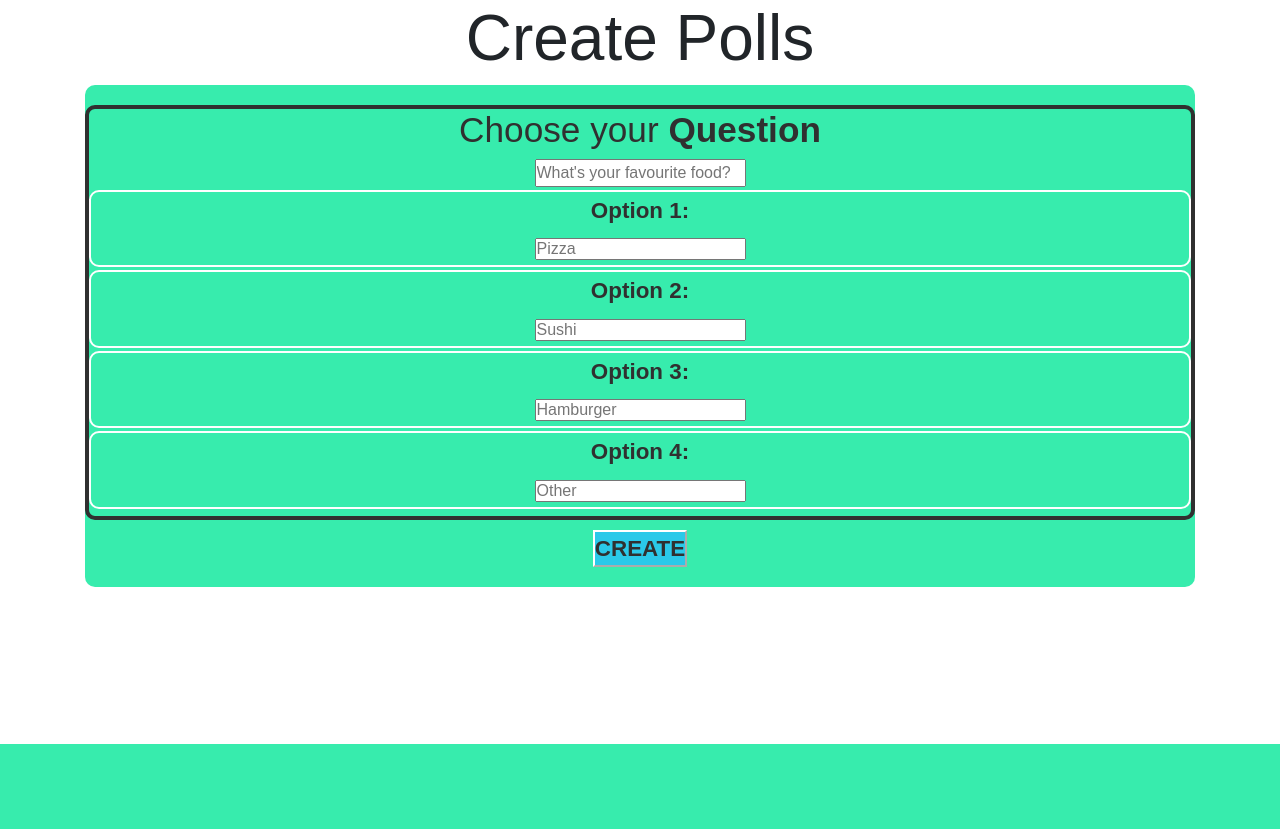
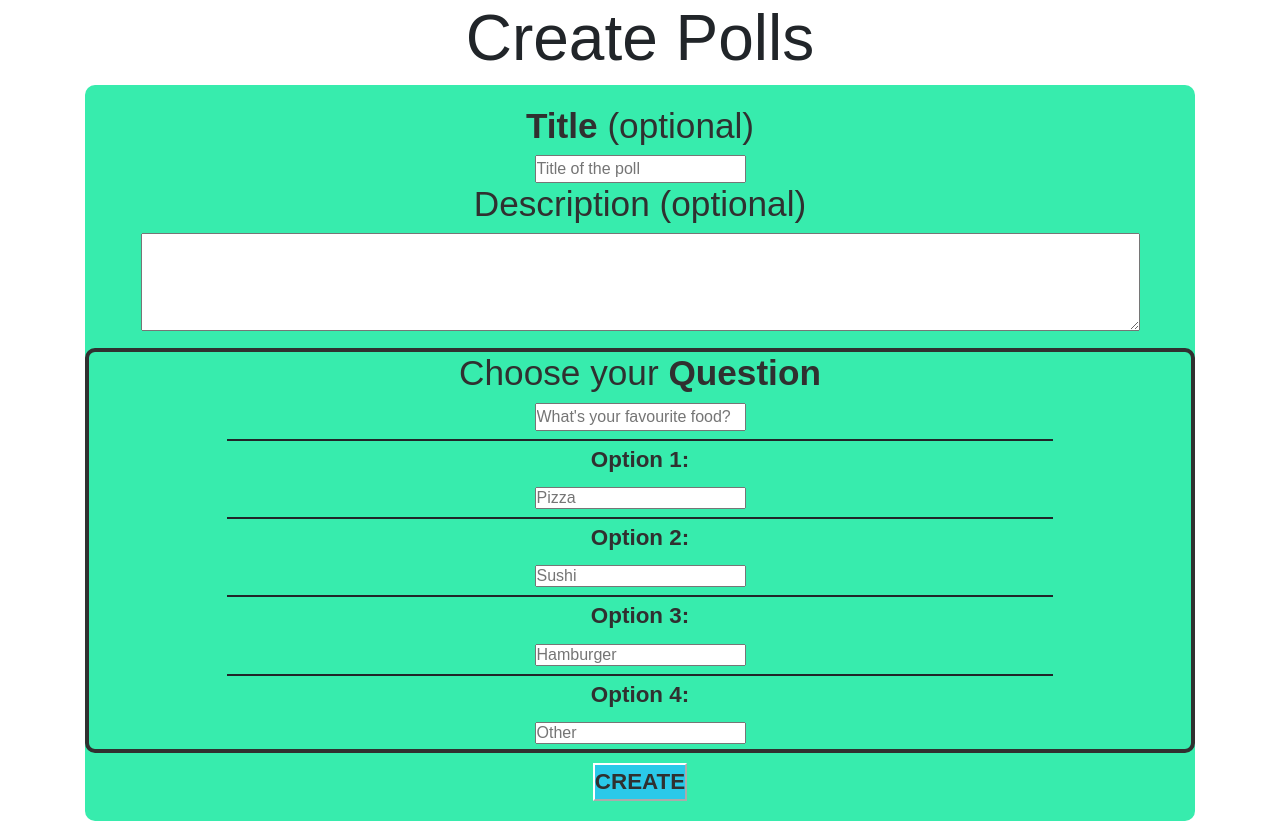
Before and after one commit to MircoSut/Flask-Polls-Webapp, a Flask app: page /create in a window 1280 px wide. Shown: the part 56-885 px from the top of the page. Before the commit the page ends 800 px from the top, so only its background shows below. Run offline with Flask 3, Linux system fonts and the light colour scheme; a user stored in the database is signed in; some libraries are stand-ins or nearby versions.

Commit message:
Added title and description to the polls

```diff
--- a/website/models.py
+++ b/website/models.py
@@ -4,7 +4,9 @@ from sqlalchemy.sql import func
 
 class Poll(db.Model):
     id = db.Column(db.Integer, primary_key=True)
-    question = db.Column(db.String(2000))
+    title = db.Column(db.String(150))
+    description = db.Column(db.String(2000))
+    question = db.Column(db.String(200))
     option_1 = db.Column(db.String(150))
     option_2 = db.Column(db.String(150))
     option_3 = db.Column(db.String(150))
--- a/website/static/styles.css
+++ b/website/static/styles.css
@@ -59,15 +59,24 @@ form {
     border-radius: 10px;
     padding-bottom: 5px;
     margin-bottom: 10px;
+    margin-top: 10px;
+}
+
+.poll-description {
+    width:90%;
 }
 
 .create-option {
-    border: 2px solid var(--clr-light);
-    border-radius: 10px;
-    padding-bottom: 5px;
-    margin-top: 3px;
-    margin-bottom: 2px;
     line-height: 1;
+}
+
+.create-option::before {
+    content: "";
+    display:block;
+    width: 75%;
+    height:2px;
+    margin: 0.5em auto 0;
+    background: currentColor;
 }
 
 form h4 {
@@ -192,6 +201,14 @@ form p {
 }
 
 /* Polls */
+.whole-poll::after {
+    content: '';
+    display: block;
+    width:50%;
+    height:2px;
+    background: var(--clr-accent2);
+    margin: 1em auto;
+}
 
 .poll {
     background-color: var(--clr-light);
--- a/website/templates/create.html
+++ b/website/templates/create.html
@@ -3,12 +3,18 @@
 
 {% block content %}
 <!-- form element -->
-<section class="create-polls"><h1 align="center">Create Polls</h1>
+<section class="create-polls">
+    <h1 align="center">Create Polls</h1>
 
     <form align="center" method="POST" id="pollForm">
 
         <!-- <p>[All Image File are <strong>optional</strong>]</p> -->
-
+        <div class="poll-information">
+            <h4><strong>Title</strong> (optional)</h4>
+            <input type="text"name="poll-title" placeholder="Title of the poll">
+            <h4>Description (optional)</h4>
+            <textarea class="poll-description" name="poll-description" rows="4" columns="50"></textarea>
+        </div>
         <div class="create">
 
             <h4 class="build__question">Choose your <strong>Question</strong></h4>
--- a/website/views.py
+++ b/website/views.py
@@ -42,6 +42,10 @@ def vote():
 @login_required
 def create():
     if request.method == "POST":
+
+        title = request.form.get("poll-title")
+        description = request.form.get("poll-description")
+
         question = request.form.get("question")
         option_1 = request.form.get("option_1")
         option_2 = request.form.get("option_2")
@@ -54,8 +58,14 @@ def create():
             flash("Option 1 and Option 2 are required.", category="error")
         elif not(option_2):
             flash("Option 1 and Option 2 are required.", category="error")
+        elif len(title) > 25:
+            flash("The title is too long", category="error")
+        elif len(description) > 250:
+            flash("The description is too long", category="error")
         else:
-            new_poll = Poll(question=question,
+            new_poll = Poll(title=title,
+                            description=description,
+                            question=question,
                             option_1 = option_1,
                             option_2 = option_2,
                             option_3 = option_3,
```
Also changed, not shown: website/templates/home.html (+7 -2 lines), website/templates/vote.html (+6 -1 lines), instance/database.db.
